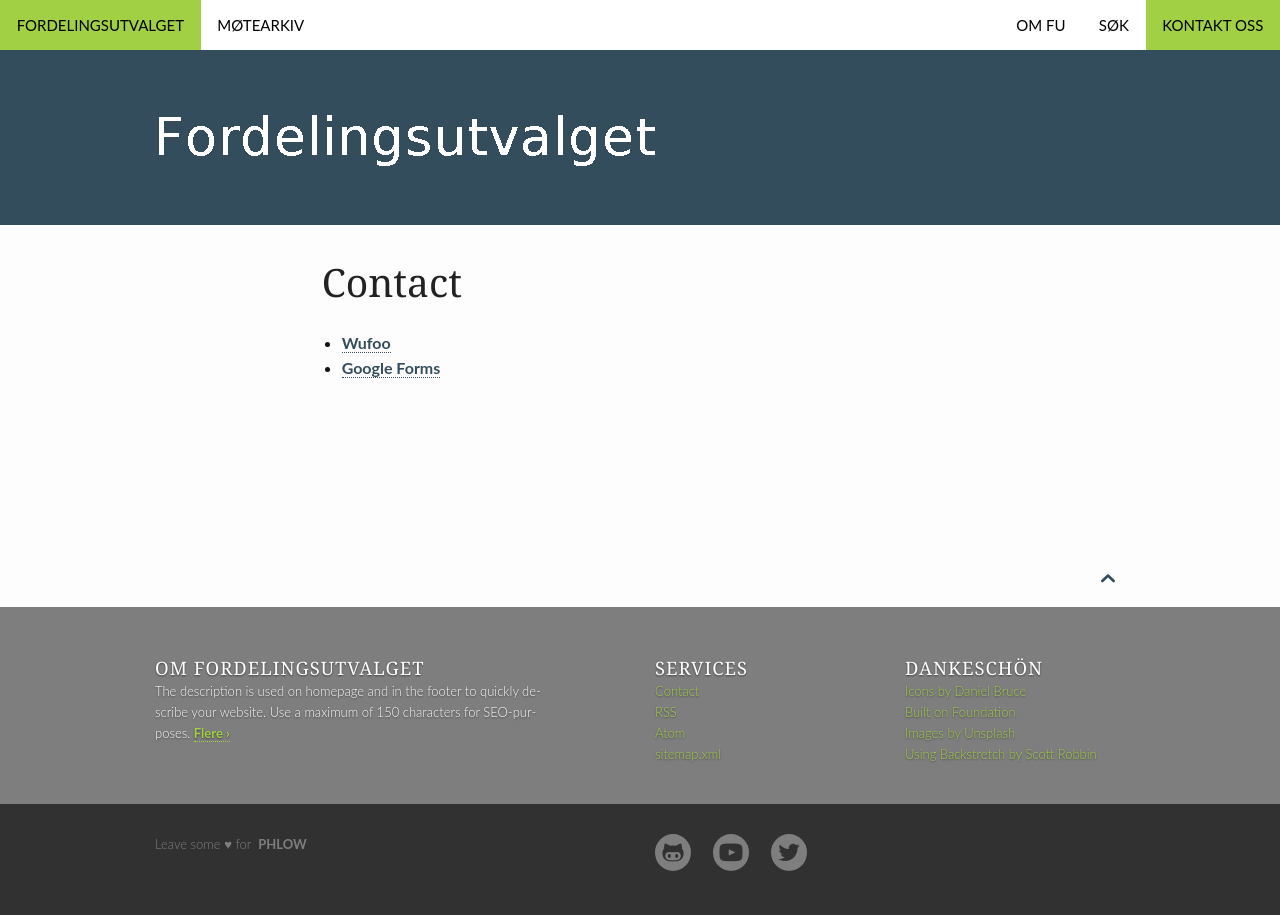
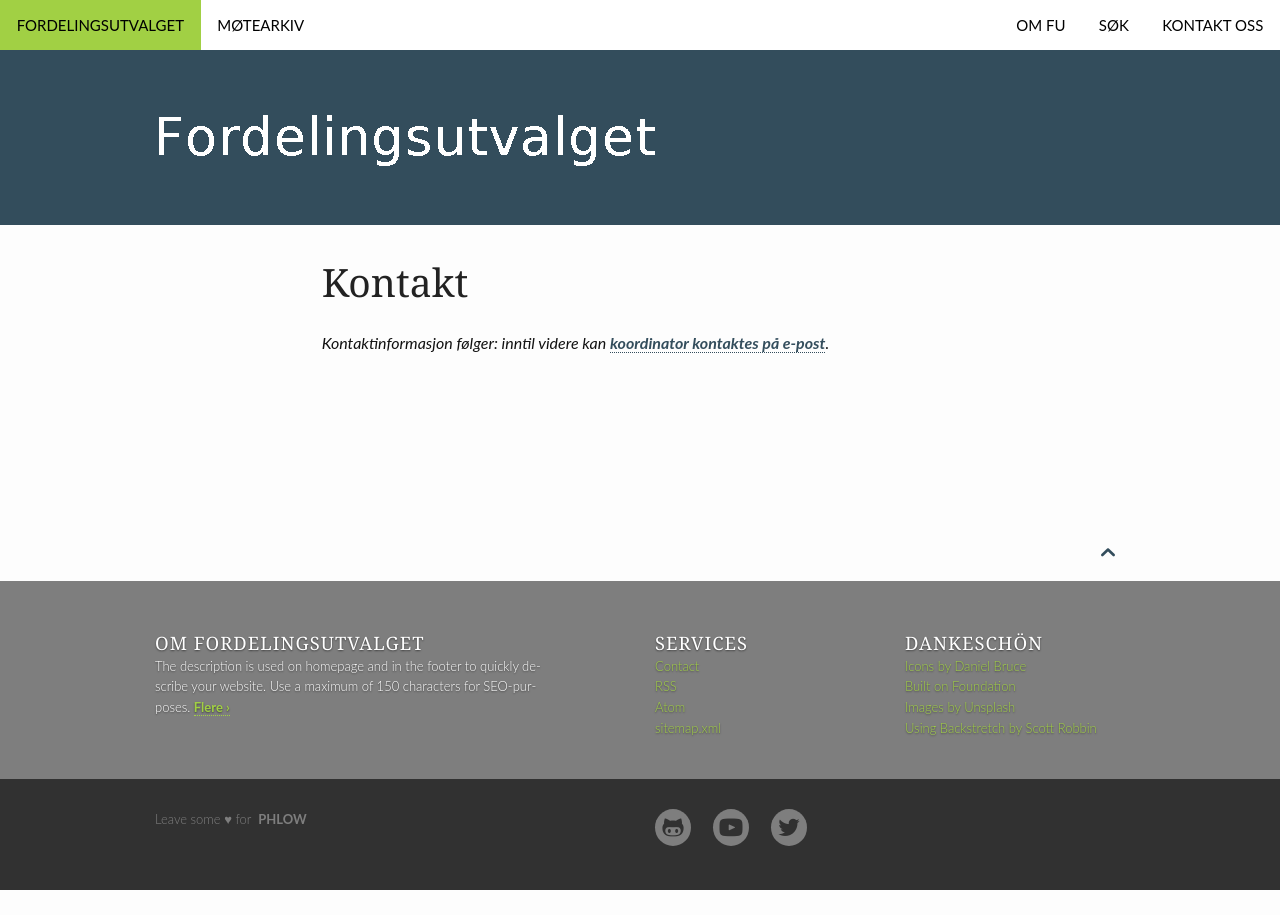
Before and after one commit to cybernetisk/fordelingsutvalget, a Jekyll site: the page built from pages/contact.md, in a window 1280 px wide. Built offline with Jekyll 4.4.1, drawn with Linux system fonts in a browser that asks for light colours.

Commit message:
Oppdatert kontaktinformasjon noenlunde

```diff
--- a/pages/contact.md
+++ b/pages/contact.md
@@ -1,15 +1,14 @@
 ---
 layout: page
-title: "Contact"
-meta_title: "Contact Us"
+title: "Kontakt"
+meta_title: "Kontaktinformasjon"
 subheadline: ""
 teaser: ""
-permalink: "/contact/"
+permalink: "/kontakt/"
 ---
 
-- [Wufoo][1]
-- [Google Forms][2]
+*Kontaktinformasjon følger: inntil videre kan [koordinator kontaktes på
+e-post][koordinator].*
 
 
- [1]: http://www.wufoo.com/
- [2]: https://www.google.com/intl/de_de/forms/about/
+[koordinator]: fu-koordinator@ifi.uio.no
```
